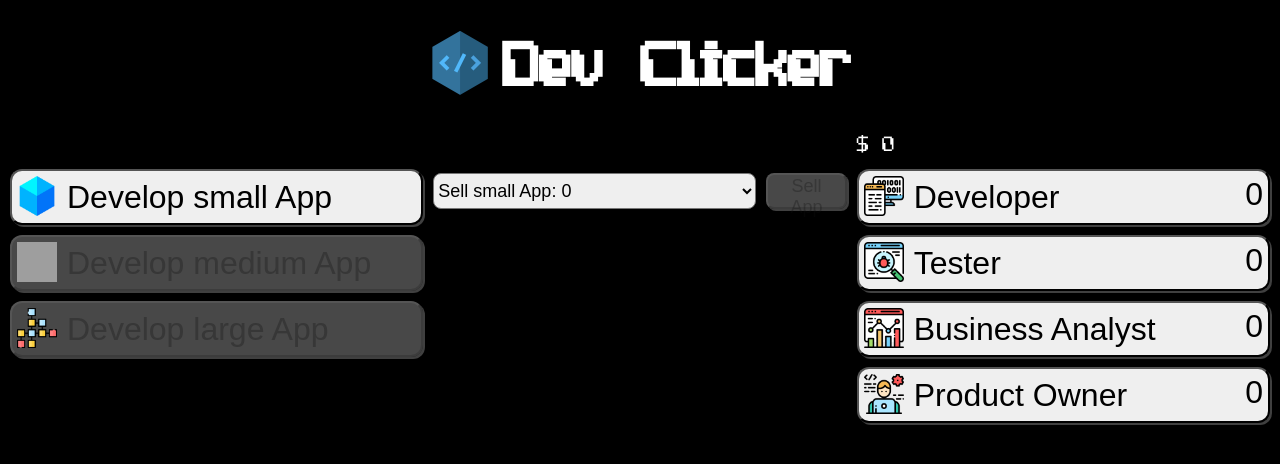
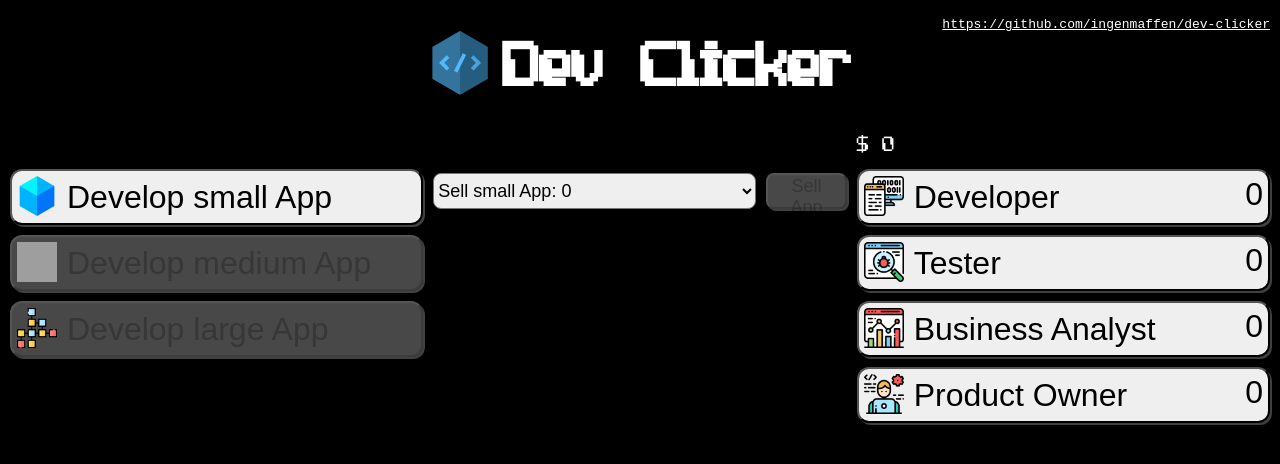
Before and after one commit to ingenmaffen/dev-clicker, a React (Create React App) app: page / in a window 1280 px wide. Shown: the top 464 px of the page. Built offline with nearby package versions, Linux system fonts and the light colour scheme; grey boxes are pictures that could not be loaded.

Commit message:
Add link to source code

```diff
--- a/src/Layout/AppHeader.css
+++ b/src/Layout/AppHeader.css
@@ -32,3 +32,10 @@
     text-align: left;
     margin-left: 10px;
 }
+
+.source {
+  position: absolute;
+  top: 0;
+  right: 10px;
+  color: white;
+}
--- a/src/Layout/AppHeader.jsx
+++ b/src/Layout/AppHeader.jsx
@@ -2,6 +2,9 @@ import "./AppHeader.css";
 
 export const AppHeader = ({money}) => (
     <>
+        <a href="https://github.com/ingenmaffen/dev-clicker" className="source">
+            https://github.com/ingenmaffen/dev-clicker
+        </a>
         <h1 className="title">
             <img className="logo" src={"logo512.png"} alt={"logo"} />
             <span>Dev Clicker</span>
```
